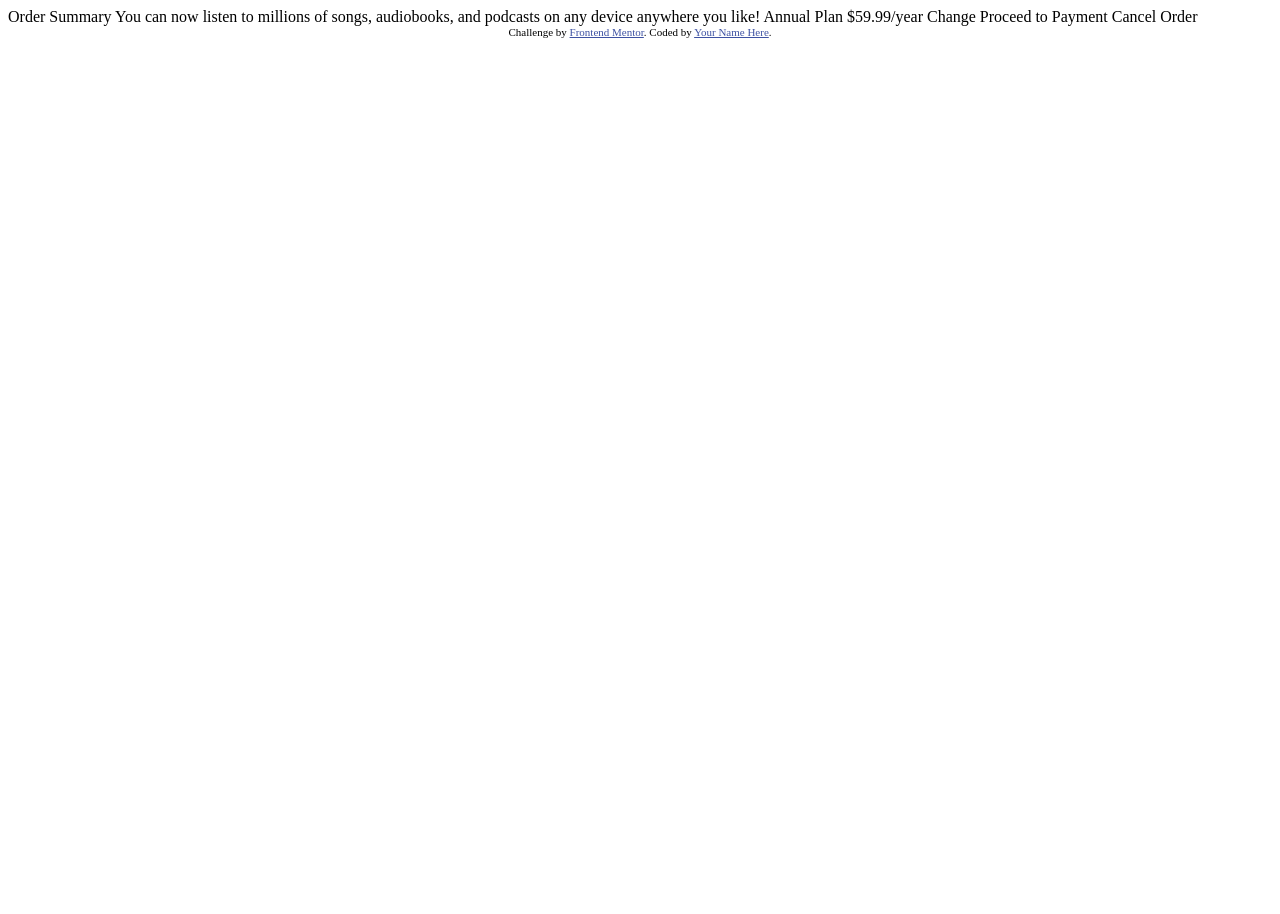
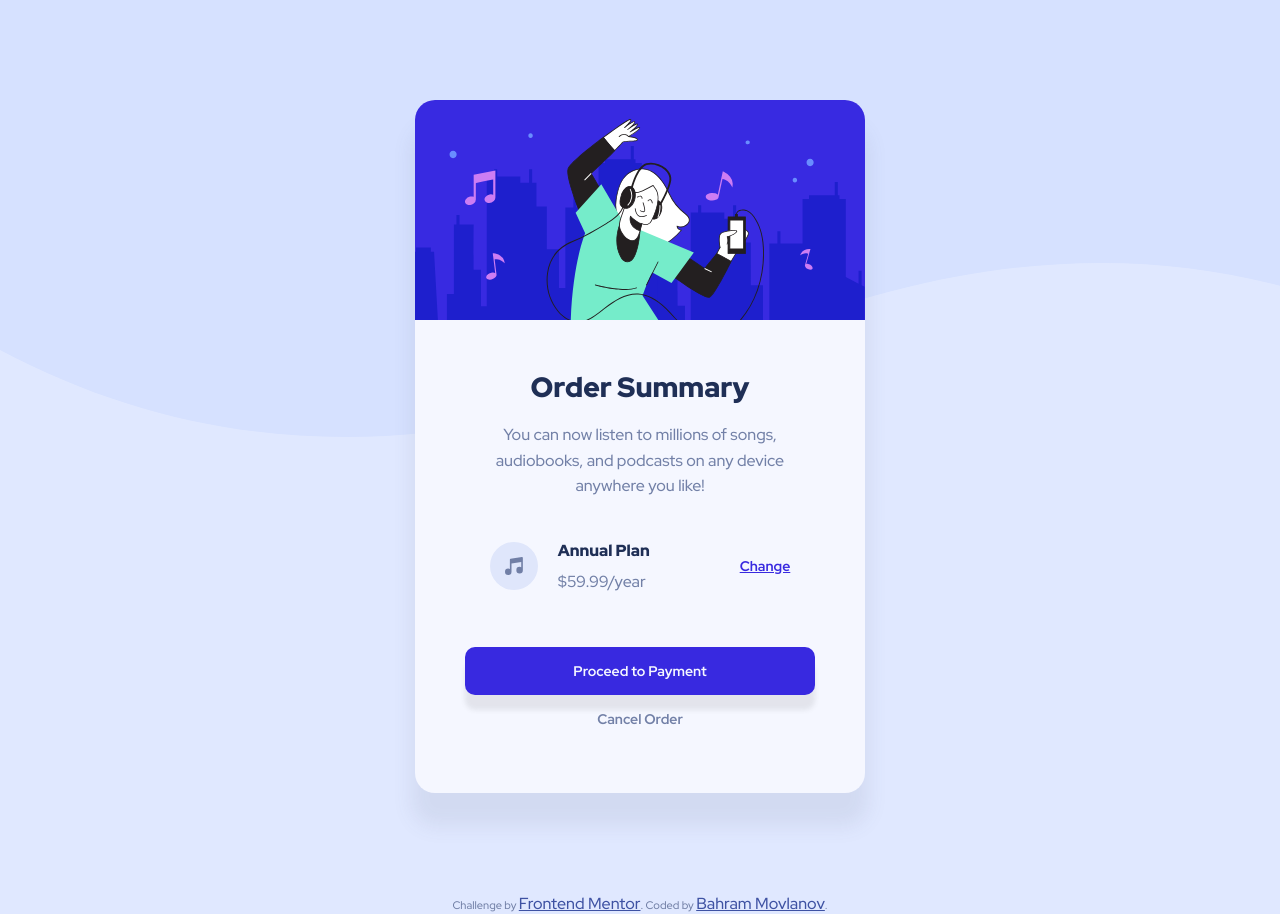
Before and after one commit to movlan/Frontend-Mentor_order-summary-component, a plain HTML site: page index.html in a window 1280 px wide. Before the commit the page ends 800 px from the top, so only its background shows below. Drawn offline with Linux system fonts and the light colour scheme.

Commit message:
finished

```diff
--- a/index.html
+++ b/index.html
@@ -4,37 +4,52 @@
     <meta charset="UTF-8" />
     <meta name="viewport" content="width=device-width, initial-scale=1.0" />
     <!-- displays site properly based on user's device -->
-
     <link
       rel="icon"
       type="image/png"
       sizes="32x32"
       href="./images/favicon-32x32.png"
     />
-
     <title>Frontend Mentor | Order summary card</title>
-
-    <!-- Feel free to remove these styles or customise in your own stylesheet 👍 -->
-    <style>
-      .attribution {
-        font-size: 11px;
-        text-align: center;
-      }
-      .attribution a {
-        color: hsl(228, 45%, 44%);
-      }
-    </style>
+    <link
+      href="https://fonts.googleapis.com/css2?family=Red+Hat+Display:wght@500;700;900&display=swap"
+      rel="stylesheet"
+    />
+    <link rel="stylesheet" href="styles.css" />
   </head>
   <body>
-    Order Summary You can now listen to millions of songs, audiobooks, and
-    podcasts on any device anywhere you like! Annual Plan $59.99/year Change
-    Proceed to Payment Cancel Order
+    <div class="container">
+      <div class="card">
+        <img
+          class="img"
+          src="images/illustration-hero.svg"
+          alt="illustration girl with headphones listening to music on her phone"
+        />
+        <div class="card-title">Order Summary</div>
+        <p class="card-description">
+          You can now listen to millions of songs, audiobooks, and podcasts on
+          any device anywhere you like!
+        </p>
+        <div class="card-plan">
+          <img src="images/icon-music.svg" alt="music icon" class="plan-icon" />
+          <div class="plan">
+            <div class="plan-type">Annual Plan</div>
+            <div class="plan-price">$59.99/year</div>
+          </div>
+          <a href="" class="plan-change">Change</a>
+        </div>
+        <div class="card-actions">
+          <a href="" class="btn btn--primary">Proceed to Payment</a>
+          <a href="" class="btn btn--secondary">Cancel Order </a>
+        </div>
+      </div>
 
-    <div class="attribution">
-      Challenge by
-      <a href="https://www.frontendmentor.io?ref=challenge" target="_blank"
-        >Frontend Mentor</a
-      >. Coded by <a href="#">Your Name Here</a>.
+      <div class="attribution">
+        Challenge by
+        <a href="https://www.frontendmentor.io?ref=challenge" target="_blank"
+          >Frontend Mentor</a
+        >. Coded by <a href="https://bahram.dev">Bahram Movlanov</a>.
+      </div>
     </div>
   </body>
 </html>
--- /dev/null
+++ b/styles.css
@@ -0,0 +1,134 @@
+* {
+  margin: 0;
+  padding: 0;
+  box-sizing: border-box;
+  font-size: 16px;
+  color: var(--color-tint-2);
+}
+
+:root {
+  --color-primary: hsl(225, 100%, 94%);
+  --color-shade: hsl(245, 75%, 52%);
+  --color-shade-2: hsl(223, 47%, 23%);
+  --color-tint: hsl(225, 100%, 98%);
+  --color-tint-2: hsl(224, 23%, 55%);
+}
+
+.container {
+  font-family: "Red Hat Display", sans-serif;
+  min-height: 100vh;
+  max-width: 100vw;
+  display: flex;
+  flex-direction: column;
+  justify-content: space-between;
+  align-items: center;
+  background: url(images/pattern-background-desktop.svg);
+  background-size: 1440;
+  background-repeat: no-repeat;
+  background-color: var(--color-primary);
+}
+
+.card {
+  max-width: 450px;
+  margin: 100px 0;
+  padding-bottom: 50px;
+  border-radius: 20px;
+  background-color: var(--color-tint);
+  box-shadow: 0px 30px 20px 3px hsla(223, 12%, 40%, 0.1);
+
+  display: flex;
+  flex-direction: column;
+  align-items: center;
+}
+
+.img {
+  border-radius: 20px 20px 0 0;
+}
+
+.card-title {
+  color: var(--color-shade-2);
+  margin-top: 48px;
+  font-size: 28px;
+  font-weight: 900;
+}
+
+.card-description {
+  margin: 16px 50px;
+  text-align: center;
+  /* letter-spacing: 0.5px; */
+  line-height: 1.6;
+}
+
+.card-plan {
+  display: flex;
+  justify-content: space-between;
+  align-items: center;
+  margin-top: 25px;
+  margin-bottom: 55px;
+}
+
+.plan-icon {
+  margin-right: 20px;
+}
+
+.plan-type {
+  color: var(--color-shade-2);
+  font-weight: 900;
+  margin-right: 90px;
+  margin-bottom: 10px;
+}
+
+.plan-change:visited,
+.plan-change:link {
+  color: var(--color-shade);
+  font-size: 14px;
+  font-weight: 700;
+}
+
+.plan-change:hover,
+.plan-change :active {
+  color: hsl(245, 83%, 68%);
+}
+
+.card-actions {
+  display: flex;
+  flex-direction: column;
+}
+
+.btn:link,
+.btn:visited {
+  text-decoration: none;
+  text-align: center;
+  padding: 15px 0;
+  border-radius: 10px;
+  font-size: 14px;
+  font-weight: 700;
+}
+
+.btn:hover,
+.btn:active {
+  color: var(--color-shade-2);
+}
+
+.btn--primary:link,
+.btn--primary:visited {
+  display: inline-block;
+  width: 350px;
+  background-color: var(--color-shade);
+  box-shadow: 0px 15px 5px rgba(68, 68, 68, 0.1);
+  color: var(--color-tint);
+}
+
+.btn--primary:hover,
+.btn--primary:active {
+  background-color: hsl(245, 83%, 68%);
+  box-shadow: 0px 5px 5px rgba(68, 68, 68, 0.1);
+}
+
+.attribution {
+  font-size: 11px;
+  text-align: center;
+}
+.attribution a {
+  color: hsl(228, 45%, 44%);
+}
```
